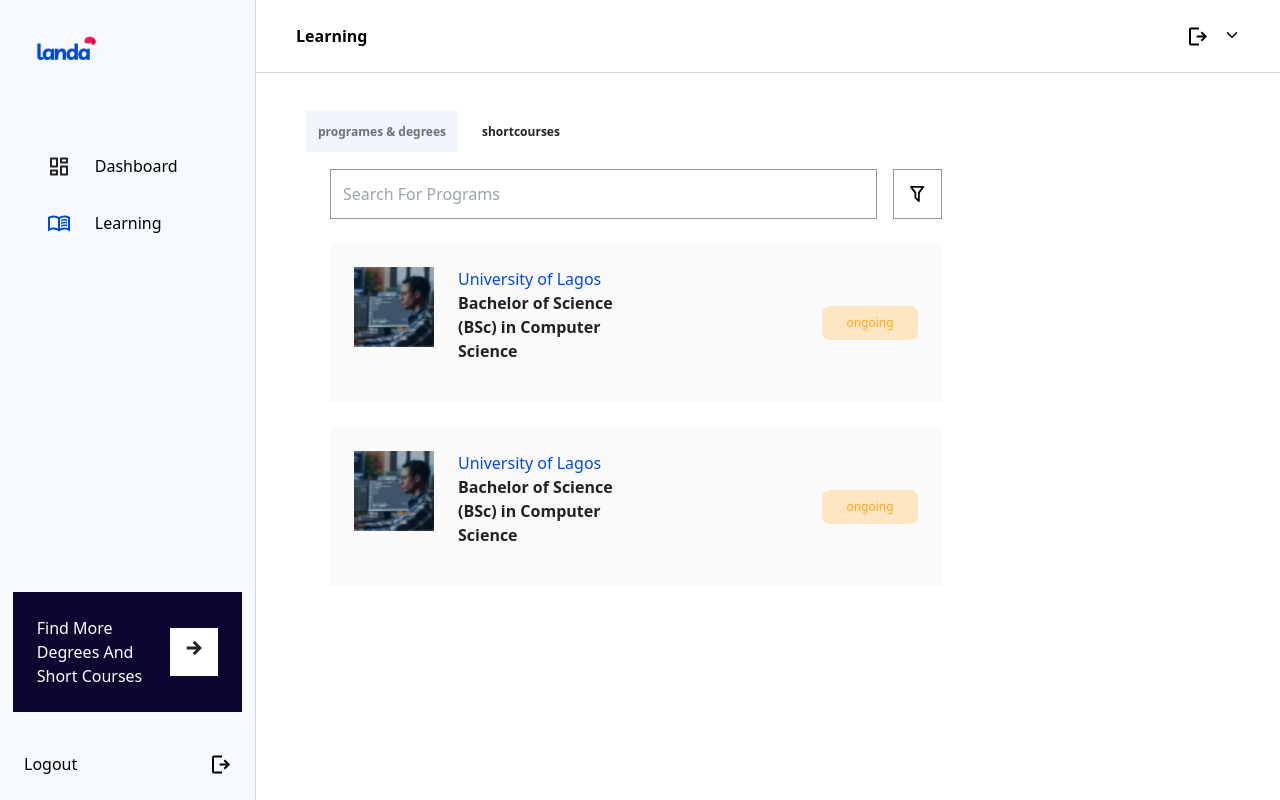
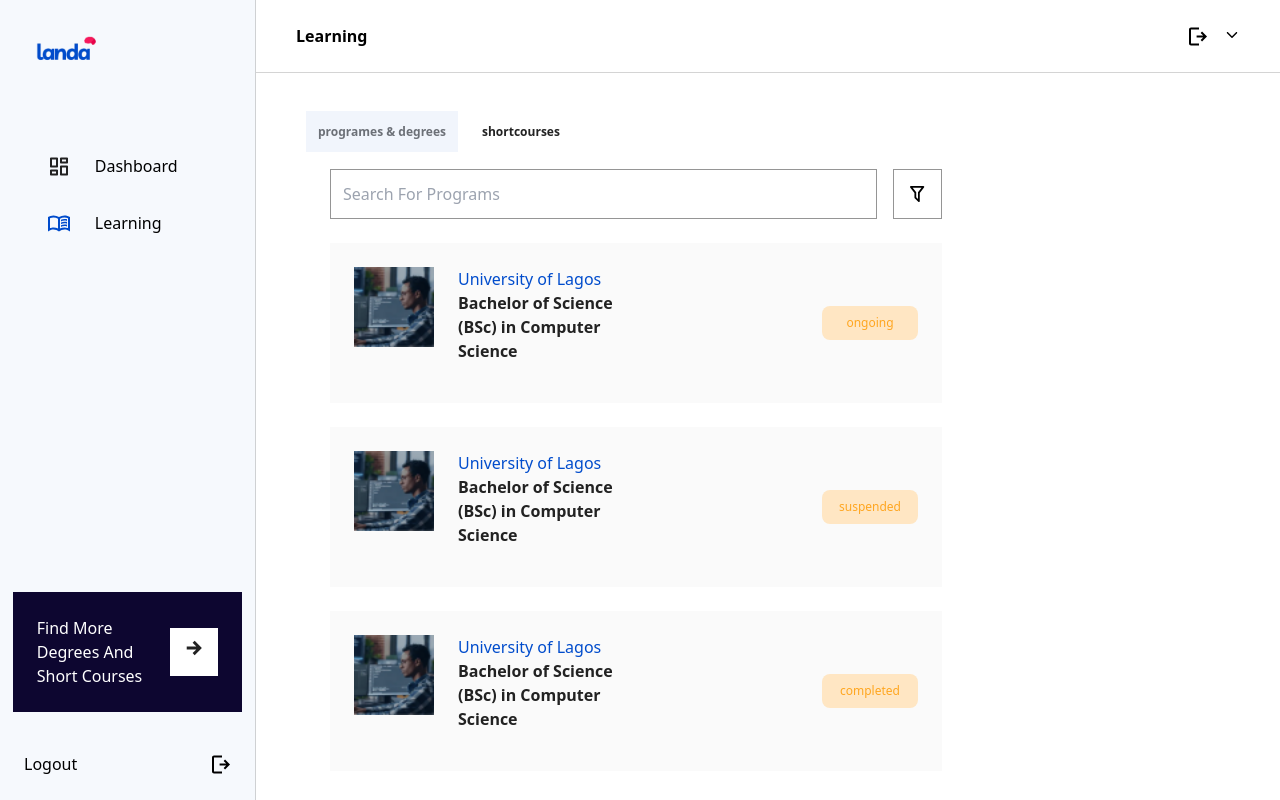
Before and after one commit to TEECOD3/landaAsessment, a Next.js app: page /learning in a window 1280 px wide. Built offline with nearby package versions, Linux system fonts and the light colour scheme.

Commit message:
FEAT:First commit

```diff
--- a/app/components/UI/MobileNav.tsx
+++ b/app/components/UI/MobileNav.tsx
@@ -13,14 +13,9 @@ type mobilenav = {
 const MobileNav = (props: mobilenav) => {
   const { setshownav } = props;
   return (
-    <motion.div
-      initial={{ opacity: 0 }}
-      animate={{ opacity: 1 }}
-      exit={{ opacity: 0 }}
-      transition={{ delay: 0.3, duration: 0.5 }}
-    >
-      <div className="h-[100vh] w-[100vw] bg-white z-30 fixed ">
-        <div className="min-h-[100%] border-r border-gray/40 bg-blue-100 flex flex-col justify-around  w-full">
+    <motion.div initial={{ x: 300 }} animate={{ x: 0 }}>
+      <div className="h-[100vh] w-[100vw] bg-white z-[900] fixed ">
+        <div className="min-h-[90%] border-r border-gray/40 bg-blue-100 flex flex-col justify-around  w-full">
           <div className="flex flex-col justify-between  p-5">
             <div className="p-4">
               <LandaIcon />
--- a/app/learning/components/CourseItem.tsx
+++ b/app/learning/components/CourseItem.tsx
@@ -3,9 +3,13 @@ import { FC } from "react";
 import Image from "next/image";
 import computerimg from "../../../public/computersciimg.png";
 
-interface CourseitemProps {}
+interface CourseitemProps {
+  status: "suspended" | "completed" | "ongoing";
+}
 
-const Courseitem: FC<CourseitemProps> = () => {
+const Courseitem: FC<CourseitemProps> = (props: CourseitemProps) => {
+  const { status } = props;
+
   return (
     <div className="w-full mt-6 p-6 bg-blue-400 flex flex-col md:flex-row justify-between md:items-center ">
       <div className="flex flex-col md:flex-row w-full lg:w-3/6 gap-3 md:gap-6">
@@ -27,7 +31,7 @@ const Courseitem: FC<CourseitemProps> = () => {
 
       {
         <div className="bg-orange-100 rounded-lg py-2 px-4 w-[5rem] md:w-[6rem] flex item-center justify-center text-sm">
-          <h3 className="text-orange-200">ongoing</h3>
+          <h3 className="text-orange-200">{status}</h3>
         </div>
       }
     </div>
--- /dev/null
+++ b/app/learning/components/Status.tsx
@@ -0,0 +1,14 @@
+import { FC } from "react";
+interface StatusProps {}
+
+const Status: FC<StatusProps> = () => {
+  return (
+    <>
+      <div className="bg-orange-100 rounded-lg py-2 px-4 w-[5rem] md:w-[6rem] flex item-center justify-center text-sm">
+        <h3 className="text-orange-200">ongoing</h3>
+      </div>
+    </>
+  );
+};
+
+export default Status;
--- a/app/learning/page.tsx
+++ b/app/learning/page.tsx
@@ -24,8 +24,9 @@ const Learning = () => {
           </div>
 
           <div className="mt-4 w-full">
-            <Courseitem />
-            <Courseitem />
+            <Courseitem status="ongoing" />
+            <Courseitem status="suspended" />
+            <Courseitem status="completed" />
           </div>
         </div>
       </section>
```
